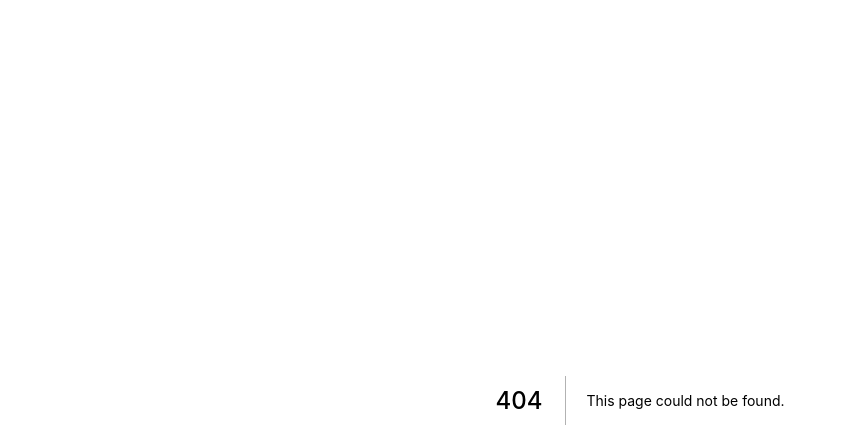
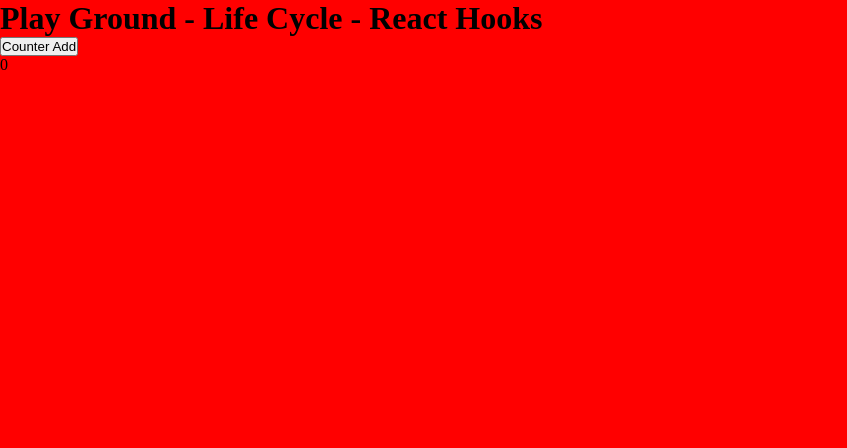
Before and after one commit to duong94/first-demo-nextjs, a Next.js app: page /playground/hooks/lifecycle in a window 1280 px wide. Before the commit this address had no page. Shown: the top 448 px of the page, without its empty margins (0-847 px from the left). Built offline with nearby package versions, Linux system fonts and the light colour scheme.

Commit message:
15 Cách sử dụng State Hooks và so sánh

```diff
--- /dev/null
+++ b/pages/playground/hooks/lifecycle.tsx
@@ -0,0 +1,21 @@
+import React, { useState } from "react";
+
+// Destructing
+const LifeCycle = () => {
+    const [counter, setCounter] = useState(0);
+    const [visible, setVisible] = useState(true);
+    return (
+        <div className="container">
+            <h1>Play Ground - Life Cycle - React Hooks</h1>
+            <button onClick={() => {
+                // setCounter(counter +1);
+                setCounter((prevCounter) => {
+                    return prevCounter + 1
+                })
+            }}>Counter Add</button>
+            <p>{counter}</p>
+        </div>
+    )
+}
+
+export default LifeCycle;
```
Also changed, not shown: pages/playground/class/lifecycle.tsx (renamed from pages/playground/index.tsx, +9 -3 lines).
